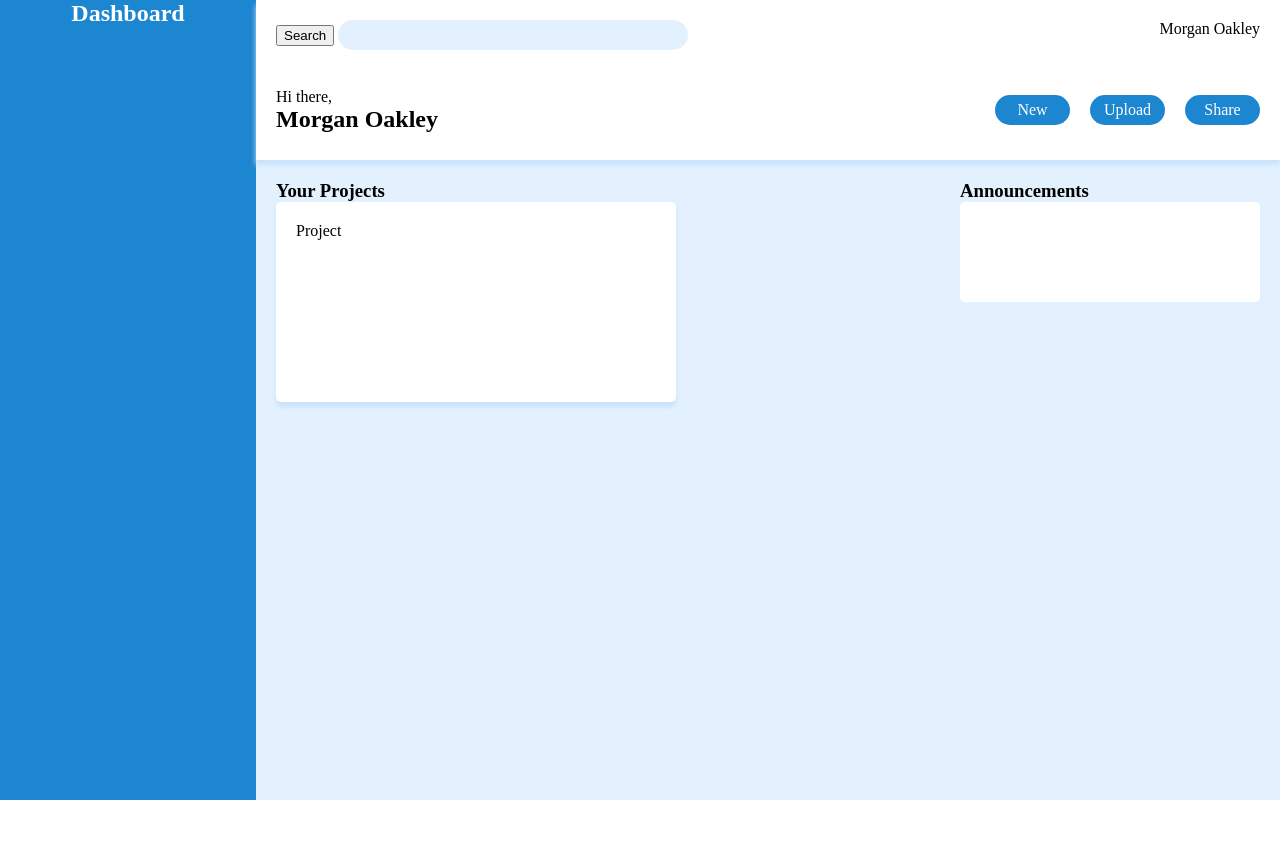
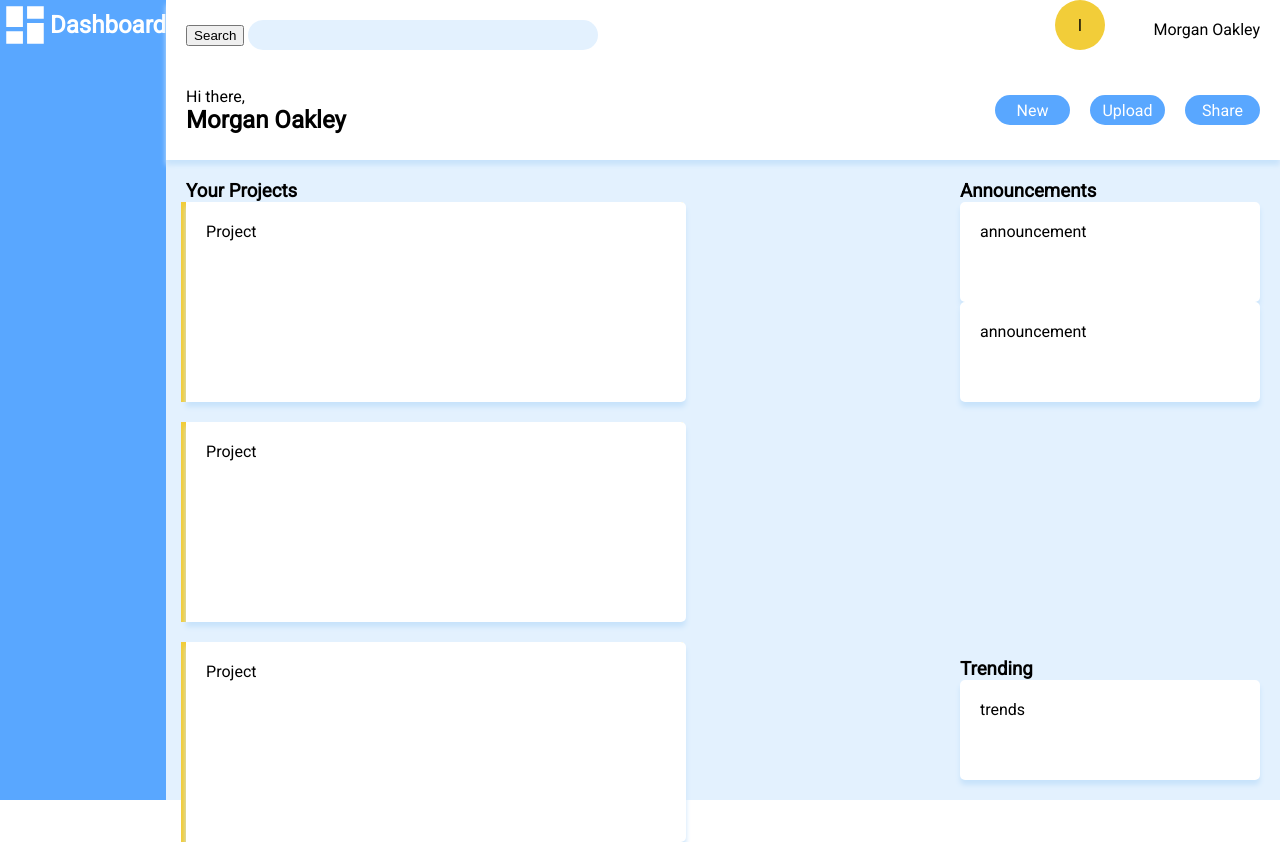
Before and after one commit to ProperPoe/odinDashboard.github.io, a plain HTML site: page index.html in a window 1280 px wide. Before the commit the page ends 800 px from the top, so only its background shows below. Drawn offline with Linux system fonts and the light colour scheme.

Commit message:
Added more layout the projects secion. Imported Roboto font family from google fonts to use as the font for the dashboard. Also imported svg icon for dashboard logo

```diff
--- a/index.html
+++ b/index.html
@@ -10,7 +10,11 @@
     <div class="dashboard-container">
 
         <aside class="sidebar-container">
+            <div class="text-logo">
+
+                <svg xmlns="http://www.w3.org/2000/svg" style="fill: white;" width="50" height="50" viewBox="0 0 24 24"><title>view-dashboard</title><path d="M13,3V9H21V3M13,21H21V11H13M3,21H11V15H3M3,13H11V3H3V13Z" /></svg>
                 <h1>Dashboard</h1>
+            </div>
         </aside>
         <div class="hero-section">
 
@@ -22,6 +26,7 @@
 
                     </div>
                     <div class="upperRight">
+                        <div class="topLogo">l</div>
                         <span>Morgan Oakley</span>
                     </div>
                 </div>
@@ -42,15 +47,38 @@
             <div class="projects-container">
                 <div class="projects">
 
+                    <div>
                         <h3>Your Projects</h3>
+                        <div class="project-container">
+
+                            <div class="project">
+                                <span>Project</span>
+                            </div>
+                            <div class="project">
+                                <span>Project</span>
+                            </div>
                             <div class="project">
                                 <span>Project</span>
                             </div>
                         </div>
+                    </div>
+                </div>
+                <div class="rightSide-section">
+
                     <div class="announcements">
                         <h3>Announcements</h3>
                         <div class="announcement">
-
+                            <span>announcement</span>
+                        </div>
+                        <div class="announcement">
+                            <span>announcement</span>
+                        </div>
+                    </div>
+                    <div class="trending">
+                        <h3>Trending</h3>
+                        <div class="trend">
+                            <span>trends</span>
+                        </div>
                     </div>
                 </div>
             </div>
--- a/style.css
+++ b/style.css
@@ -1,6 +1,12 @@
+@import url('https://fonts.googleapis.com/css2?family=Roboto&display=swap');
+
 * {
     box-sizing: border-box;
     margin: 0;
+}
+
+body{
+    font-family: Roboto, sans-serif;
 }
 
 .dashboard-container{
@@ -11,17 +17,23 @@
     display: flex;
     flex-direction: column;;
     align-items: center;
-    background-color: rgb(29, 134, 209);
+    background-color: rgb(89, 167, 255);
     color: white;
     height: 100vh;
     width: 20vw;
+    /* box-shadow: 0 5px 5px #c8e3fb; */
+}
+
+.text-logo{
+    display: flex;
+    align-items: center;
 }
 
 .navbar-container{
     /* border-bottom: 1px solid black;   */
     /* height: 160px; */
     height: 20vh;
-    width: 80vw;
+    width: 100%;
     padding: 20px;
     /* z-index: 10; */
     position: relative;
@@ -33,7 +45,12 @@
     /* border: 1px solid black; */
     display: flex;
     justify-content: space-between;
+    /* align-items: center; */
     height: 50%;
+    /* width: 5px; */
+    /* position: relative; */
+    /* width: auto; */
+
 }
 
 .upper .upperLeft input{
@@ -42,6 +59,32 @@
     border: none;
     height: 30px;
     width: 350px;
+}
+
+.upperRight{
+    /* border: 1px solid black; */
+    display: flex;
+    justify-content: flex-end;
+    gap: 40px;
+    /* position: relative; */
+    width: 500px;
+}
+
+.upperRight .topLogo{
+    background-color: rgb(242, 205, 57);
+    display: flex;
+    justify-content: center;
+    align-items: center;
+    /* border: 1px solid black; */
+    border-radius: 50px;
+    width: 50px;
+    height: 50px;
+    /* margin-bottom: 70px; */
+    position: absolute;
+    top: 0;
+    /* margin-right: 500px; */
+    right: 175px;
+
 }
 
 .lower{
@@ -62,7 +105,7 @@
     display: flex;
     justify-content: center;
     align-items: center;
-    background-color: rgb(29, 134, 209);
+    background-color: rgb(89, 167, 255);
     /* border: 1px solid black; */
     border-radius: 15px;
     color: white;
@@ -78,18 +121,41 @@
     padding: 20px 20px
 }
 
-.projects-container .projects .project{
+.projects-container .projects .project-container{
+    display: flex;
+    flex-wrap: wrap;
+    gap: 20px;
+}
+
+.projects-container .projects .project-container .project{
     background-color: white;
-    border-radius: 5px;
-    box-shadow: 0 5px 5px #c8e3fb;
-    width: 400px;
+    border-top-right-radius: 5px;
+    border-bottom-right-radius: 5px;
+    /* border-top-left-radius: 5px; */
+    box-shadow: 0 5px 5px #c8e3fb, 0 0 rgb(242, 205, 57), -01px 0 rgb(242, 205, 57), -01px 0 rgb(242, 205, 57), -02px 0 rgb(242, 205, 57), -02px 0 rgb(242, 205, 57), -03px 0 rgb(242, 205, 57), -03px 0 rgb(242, 205, 57), -04px 0 rgb(242, 205, 57), -04px 0 rgb(242, 205, 57), -05px 0 rgb(242, 205, 57), -05px 0 rgb(242, 205, 57) ;
+    width: 500px;
     height: 200px;
     padding: 20px;
+}
+.rightSide-section{
+    display: flex;
+    flex-direction: column;
+    justify-content: space-between;
+
 }
 .projects-container .announcements .announcement{
     background-color: white;
     border-radius: 5px;
+    box-shadow: 0 5px 5px #c8e3fb;
     width: 300px;
     height: 100px;
     padding: 20px;
 }
+.projects-container .trending .trend{
+    background-color: white;
+    border-radius: 5px;
+    box-shadow: 0 5px 5px #c8e3fb;
+    width: 300px;
+    height: 100px;
+    padding: 20px;
+}
```
Lines whose indentation alone changed are shown as unchanged.
